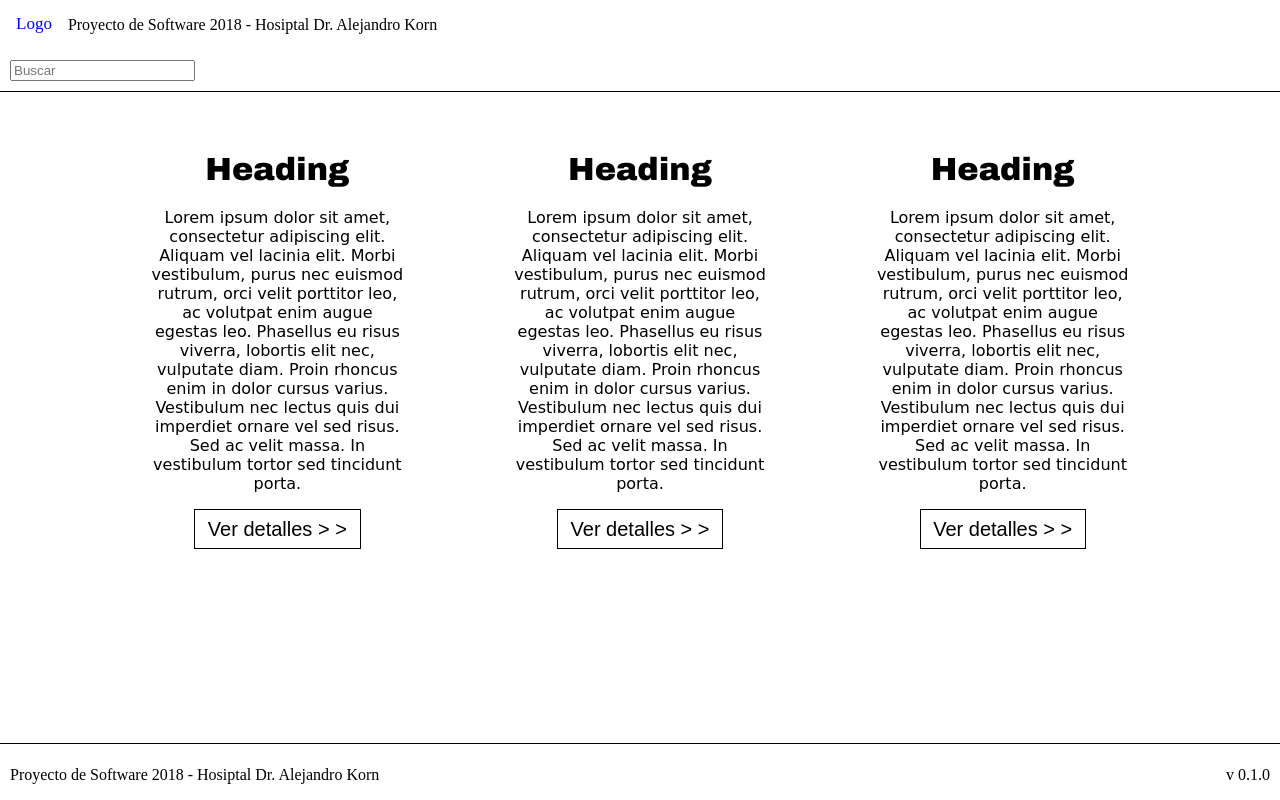
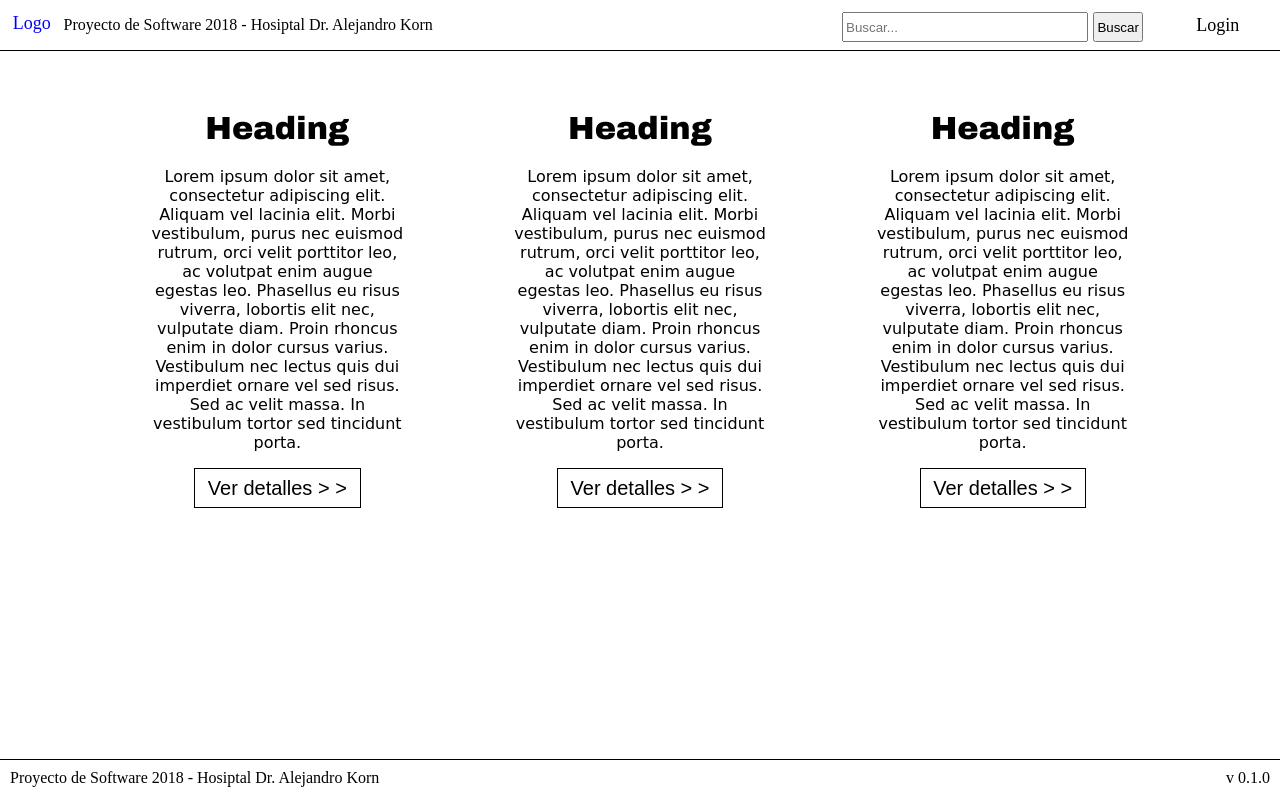
Before and after one commit to Proyecto-de-Software/2018_grupo23, a PHP site: page /inicio.html in a window 1280 px wide. Run offline with PHP 8.4, Linux system fonts and the light colour scheme.

Commit message:
Cambios a inicio y style

```diff
--- a/inicio.html
+++ b/inicio.html
@@ -11,7 +11,11 @@
           <div class="navbar">
               <a href="#home">Logo</a>
               <p>Proyecto de Software 2018 - Hosiptal Dr. Alejandro Korn</p>
-              <input type="text" name="dato" placeholder="Buscar">
+              <div class="search_div">
+                <input type="text" name="dato" placeholder="Buscar...">
+                <button type="button">Buscar</button>
+                <a href="#">Login</a>
+              </div>
           </div>
         </header>
 
--- a/login.html
+++ b/login.html
@@ -8,7 +8,7 @@
 <body>
   <div class="navbar">
     <a>Logo</a>
-    <a>Hospital Dr Alejandro Korn</a>
+    <p>Hospital Dr Alejandro Korn</p>
   </div>
   <form>
     <label for="name">Usuario:</label><br>
--- a/style.css
+++ b/style.css
@@ -8,19 +8,45 @@ html, body {
   background-color: white;
   overflow: hidden;
   border-bottom: 1px solid black;
-  display: block;
+  display: inline-flex;
   width: 100%;
   left: 0;
+  position: relative;
 }
 
 /* Links inside the navbar */
 .navbar a {
-  float: left;
   color: black;
   text-align: center;
-  padding: 14px 16px;
+  padding: 1% 1%;
   text-decoration: none;
-  font-size: 17px;
+  font-size: 18px;
+  margin: 0%;
+
+}
+
+.navbar .search_div {
+  position: absolute;
+  left: 65%;
+  right: 0px;
+  margin-top: 0.555%;
+  vertical-align: middle;
+}
+
+.search_div input{
+  width: 55%;
+  margin-top: 5px;
+  height: 30px;
+  box-sizing: border-box;
+  margin-right: 1px;
+}
+
+.search_div button{
+  margin-top: 5px;
+  height: 30px;
+  padding: 2px;
+  margin-left: 0px;
+  margin-right: 10%;
 }
 
 .header{
@@ -83,24 +109,26 @@ html, body {
 }
 
 .footer {
+  position: absolute;
+  bottom: 0;
+  left: 0;
+  height: 40px;
+  width: 100%;
   background-color: white;
   border-top: 1px solid black;
-  bottom: 0;
-  left: 0;
-  position: fixed;
-  height: 7%;
-  width: 100%;
 }
 
 .footer_text {
-  position: fixed;
+  position: absolute;
+  margin-bottom: 1%;
   bottom: 0;
   width: 100%;
   left: 10px;
 }
 
 .footer_version {
-  position: fixed;
+  position: absolute;
+  margin-bottom: 1%;
   bottom: 0;
   width: 100%;
   right: 10px;
```
